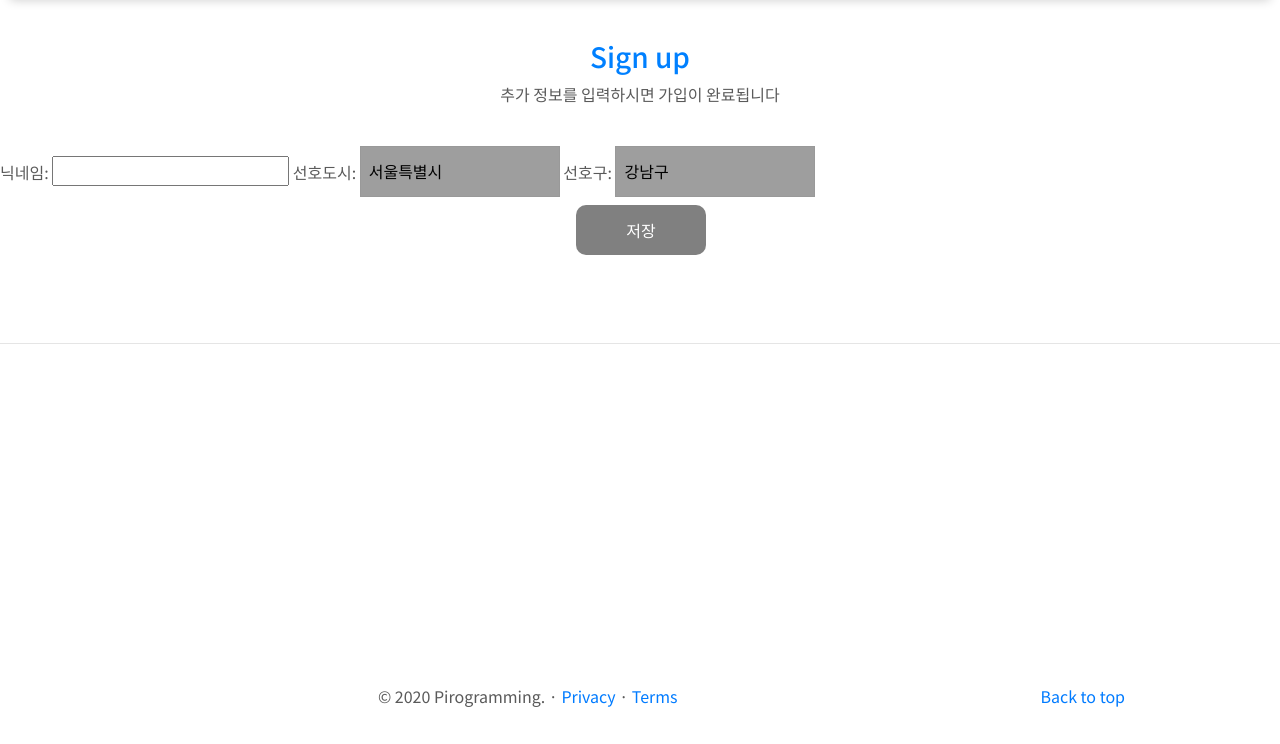
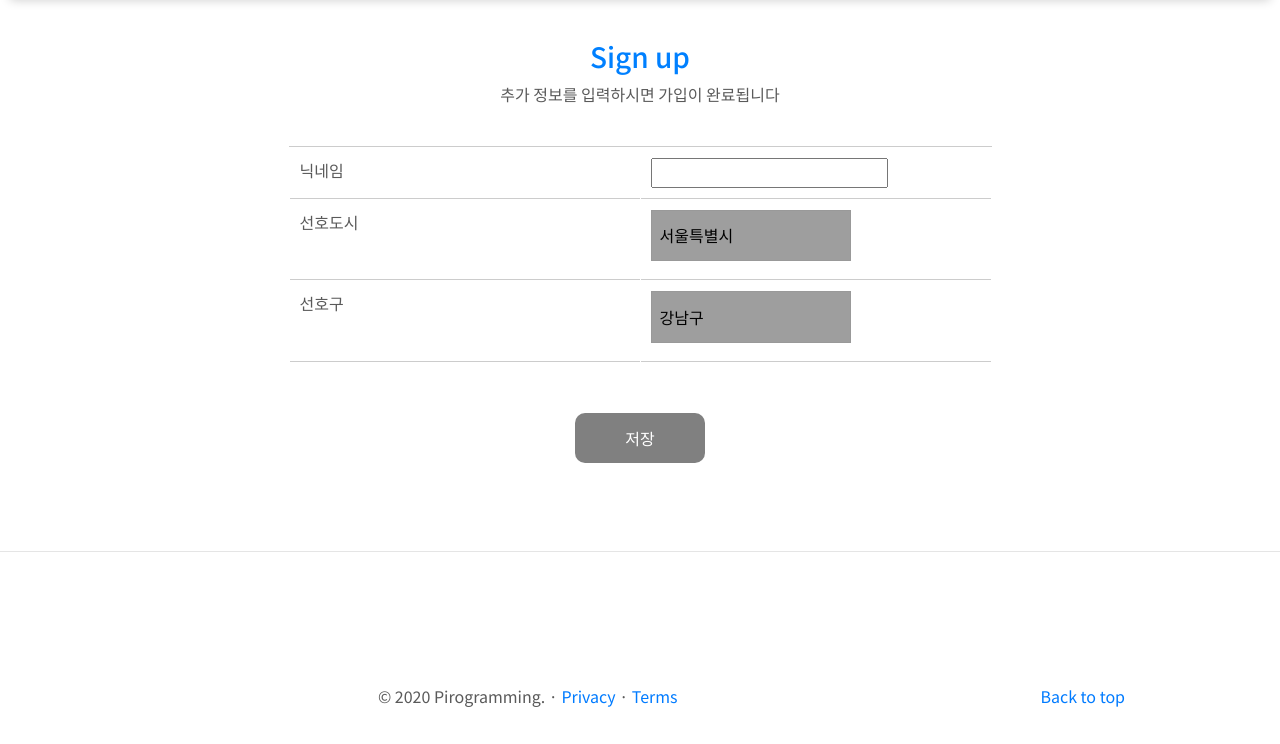
Before and after one commit to pirogramming/HelloEvent, a Django app: page /login/1/update/ in a window 1280 px wide. Shown: the part 58-802 px from the top of the page. Run offline with Django 3.2, Linux system fonts and the light colour scheme; tables that the repository leaves empty hold one stand-in row (values such as "Sample post"); some libraries are stand-ins or nearby versions; grey boxes are pictures that could not be loaded.

Commit message:
signup으로 바로 리다이렉트 추가, signup html 디자인 완료, unique true 제거, 글구 일단 migration 파일 있음 pull 받지 말기

```diff
--- a/login/models.py
+++ b/login/models.py
@@ -11,7 +11,7 @@ def min_length_2_validator(value):
 
 
 class Member(AbstractUser):
-    nickname = models.CharField(max_length=100, verbose_name='닉네임', validators=[min_length_2_validator], unique=True)
+    nickname = models.CharField(max_length=100, verbose_name='닉네임', validators=[min_length_2_validator])
     created_on = models.DateTimeField("등록일자", auto_now_add=True)
     updated_on = models.DateTimeField("수정일자", auto_now=True)
     CITY_CHOICES = (
--- a/login/templates/login/login_signup.html
+++ b/login/templates/login/login_signup.html
@@ -8,25 +8,31 @@
 </div>
 <br/>
 <div class="signup_form">
-    <form method="post"  enctype="multipart/form-data" autocomplete="off" style="margin: 0 auto;">
+    <form method="post" enctype="multipart/form-data" autocomplete="off" style="margin: 0 auto;">
         {% csrf_token %}
         <!--        <table class="table table-bordered">-->
         <!--            {{ user.as_table }}-->
         <!--        </table>-->
-        닉네임:
-        <input type="text" name="nickname" value="{{user.nickname}}"/>
-        선호도시:
-        <label>
-            <select name = 'city'>
-                <optgroup label = '시'>
+        <table class="additional_info">
+            <tr>
+                <td>닉네임</td>
+                <td><input type="text" name="nickname" value="{{user.nickname}}"/></td>
+            </tr>
+            <tr>
+                <td>선호도시</td>
+                <td><label>
+                    <select name='city'>
+                        <optgroup label='시'>
                             <option value='Seoul'>서울특별시</option>
                         </optgroup>
                     </select>
-        </label>
-        선호구:
-        <label>
-            <select name = 'gu'>
-                <optgroup label = '구'>
+                </label></td>
+            </tr>
+            <tr>
+                <td>선호구</td>
+                <td><label>
+                    <select name='gu'>
+                        <optgroup label='구'>
                             <option value='Gangnam'>강남구</option>
                             <option value='Songpa'>송파구</option>
                             <option value='Seocho'>서초구</option>
@@ -55,9 +61,53 @@
 
                         </optgroup>
                     </select>
-        </label>
+                </label></td>
+            </tr>
+        </table>
+
+<!--        선호도시:-->
+<!--        <label>-->
+<!--            <select name='city'>-->
+<!--                <optgroup label='시'>-->
+<!--                    <option value='Seoul'>서울특별시</option>-->
+<!--                </optgroup>-->
+<!--            </select>-->
+<!--        </label>-->
+<!--        선호구:-->
+<!--        <label>-->
+<!--            <select name='gu'>-->
+<!--                <optgroup label='구'>-->
+<!--                    <option value='Gangnam'>강남구</option>-->
+<!--                    <option value='Songpa'>송파구</option>-->
+<!--                    <option value='Seocho'>서초구</option>-->
+<!--                    <option value='Gangdong'>강동구</option>-->
+<!--                    <option value='Gwanak'>관악구</option>-->
+<!--                    <option value='Yeongdeung'>영등포구</option>-->
+<!--                    <option value='Gangseo'>강서구</option>-->
+<!--                    <option value='Yangcheon'>양천구</option>-->
+<!--                    <option value='Guro'>구로구</option>-->
+<!--                    <option value='Geumcheon'>금천구</option>-->
+<!--                    <option value='Jongno'>종로구</option>-->
+<!--                    <option value='Jung'>중구</option>-->
+<!--                    <option value='Dongdaemun'>동대문구</option>-->
+<!--                    <option value='Jungrang'>중랑구</option>-->
+<!--                    <option value='Mapo'>마포구</option>-->
+<!--                    <option value='Yongsan'>용산구</option>-->
+<!--                    <option value='Seongdong'>성동구</option>-->
+<!--                    <option value='Gwangjin'>광진구</option>-->
+<!--                    <option value='Eunpyeong'>은평구</option>-->
+<!--                    <option value='Seodaemun'>서대문구</option>-->
+<!--                    <option value='Seongbuk'>성북구</option>-->
+<!--                    <option value='Gangbuk'>강북구</option>-->
+<!--                    <option value='Dobong'>도봉구</option>-->
+<!--                    <option value='Nowon'>노원구</option>-->
+
+
+<!--                </optgroup>-->
+<!--            </select>-->
+<!--        </label>-->
         <button type="submit"
-                style="text-align: center!important; margin-left: 45%;  height: 50px; width: 130px; border:none; border-radius: 10px;color: white; ">
+                style="margin: 0 auto; text-align: center!important; margin-top: 50px;  height: 50px; width: 130px; border:none; border-radius: 10px;color: white; ">
             저장
         </button>
         <br/><br/><br/><br/>
--- a/templates/base.html
+++ b/templates/base.html
@@ -206,9 +206,11 @@
             font-weight: bold;
             /*color: #e85a71;*/
         }
-        .carousel-item h1, .carousel-item p{
+
+        .carousel-item h1, .carousel-item p {
             text-shadow: 1px 2px 2px gray;
         }
+
         select {
             -webkit-appearance: none; /* 네이티브 외형 감추기 */
             -moz-appearance: none;
@@ -317,7 +319,43 @@
             min-height: 100%;
         }
 
+        /*---------------------------*/
+        .signup_form {
+            width: 100%;
+            margin: 0 auto;
+            text-align: center;
+        }
 
+        /*.signup_form form {*/
+        /*    width: 100%;*/
+        /*    text-align: center;*/
+        /*    margin: 0 auto;*/
+        /*    border: 1px solid red;*/
+        /*}*/
+
+        .additional_info {
+            border-collapse: separate;
+            border-spacing: 1px;
+            text-align: left;
+            line-height: 1.5;
+            border-top: 1px solid #ccc;
+            margin: 0 auto;
+        }
+
+        .additional_info th {
+            width: 150px;
+            padding: 10px;
+            font-weight: bold;
+            vertical-align: top;
+            border-bottom: 1px solid #ccc;
+        }
+
+        .additional_info td {
+            width: 350px;
+            padding: 10px;
+            vertical-align: top;
+            border-bottom: 1px solid #ccc;
+        }
     </style>
     <!-- Custom styles for this template -->
     <script>
@@ -389,7 +427,7 @@
                         {% else %}
                         <div class="dropdown-content" id="myDropdown" dir="rtl">
                             <a href="/login/">로그인</a><br/>
-<!--                            <a href="/login/sign_up/">회원가입</a>-->
+                            <!--                            <a href="/login/sign_up/">회원가입</a>-->
                         </div>
 
                         {% endif %}
```
Also changed, not shown: login/templates/login/login.html (+12 -11 lines), comment/migrations/0001_initial.py (added), comment/migrations/0002_auto_20200812_1210.py (added), event/migrations/0001_initial.py (added), event/migrations/0002_event_creator.py (added), location/migrations/0001_initial.py (added), login/migrations/0001_initial.py (added). Lines whose indentation alone changed are shown as unchanged.
